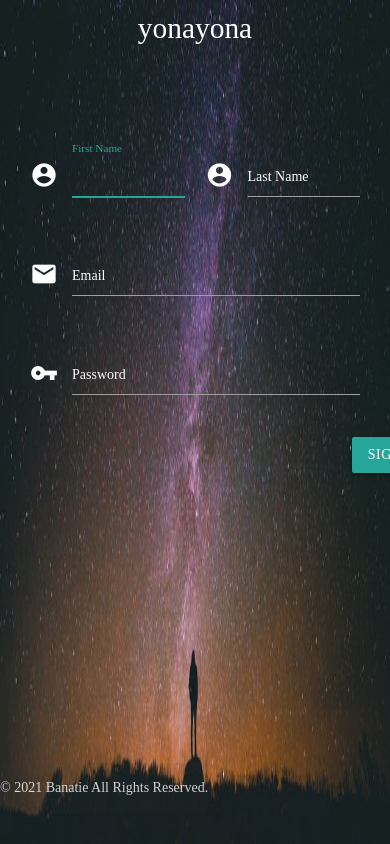
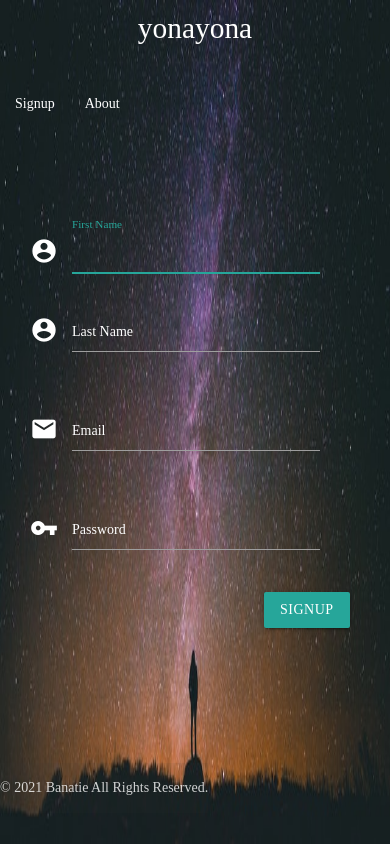
Before and after one commit to banatie/yonayona, a Django app: page /signup/ in a window 390 px wide; the page is wider, and only the part inside the window is pictured. Run offline with Django 3.2, Linux system fonts and the light colour scheme; some web fonts are replaced.

Commit message:
add responsive design for signup page

```diff
--- a/communicate/templates/communicate/signup.html
+++ b/communicate/templates/communicate/signup.html
@@ -19,53 +19,75 @@
      <title>yonayona</title>
       <!--キービジュアル-->
       <div class="key-visual">
-        <!--ナビゲーションヘッダ-->
+        <!--デスクトップ用　ナビゲーションヘッダ-->
+          <div class="hide-on-small-only">
             <div class="navbar-fixed">
               <nav class="transparent z-depth-0">
                 <div class="nav-wrapper">
                   <a href="{% url 'communicate:index' %}" class="brand-logo">yonayona</a>
-              <ul id="nav-mobile" class="right hide-on-med-and-down">
+                  <ul id="nav-mobile" class="right">
                     <li><a href="{% url 'communicate:signup' %}">Signup</a></li>
                     <li><a href="{% url 'communicate:about' %}">About</a></li>
                   </ul>
                 </div>
               </nav>
             </div>
+          </div>
+          <!--スマホ用　ナビゲーションヘッダ-->
+          <div class="hide-on-med-and-up">
+            <div class="row">
+              <nav class="transparent z-depth-0">
+                <div class="nav-wrapper">
+                  <a href="{% url 'communicate:index' %}" class="brand-logo">yonayona</a>
+                </div>
+              </nav>
+            </div>
+            <div class="row">
+              <nav class="transparent z-depth-0">
+                <div class="nav-wrapper">
+                  <ul id="nav-mobile" class="center">
+                    <li><a href="{% url 'communicate:signup' %}">Signup</a></li>
+                    <li><a href="{% url 'communicate:about' %}">About</a></li>
+                  </ul>
+                </div>
+              </nav>
+            </div>
+          </div>
           <!--ナビゲーションヘッダ-->
         <!--ボディ-->
           <div class="container">
             <div id="signup-form">
               <div class="row">
-                <form class="col s12" action="{% url 'communicate:signup' %}" method="post">
+                <form class="col l12" action="{% url 'communicate:signup' %}" method="post">
                   {% csrf_token %}
                   <div class="row">
-                    <div class="input-field col s6">
+                    <div class="input-field col l6">
                       <i class="material-icons prefix icon-white">account_circle</i>
                       <input name="first_name" id="first_name" type="text" class="validate" autofocus>
                       <label for="first_name">First Name</label>
                     </div>
-                    <div class="input-field col s6">
+                    <div class="input-field col l6">
                       <i class="material-icons prefix icon-white">account_circle</i>
                       <input name="last_name" id="last_name" type="text" class="validate">
                       <label for="last_name">Last Name</label>
                     </div>
                   </div>
                   <div class="row">
-                  <div class="input-field col s12">
+                  <div class="input-field col l12">
                     <i class="material-icons prefix icon-white">email</i>
                     <input name="email" id="email" type="email" class="validate">
                     <label for="email">Email</label>
                   </div>
                   </div>
                   <div class="row">
-                  <div class="input-field col s12">
+                  <div class="input-field col l12">
                     <i class="material-icons prefix icon-white">vpn_key</i>
                     <input name="password" id="password" type="password" class="validate">
                     <label for="password">Password</label>
                   </div>
                   </div>
                   <div class="row">
-                  <div class="col offset-s11 s1">
+                  <div class="col offset-l11 l1 offset-s8 s4">
                     <button class="btn waves-effect waves-light" type="submit" name="action">Signup</button>
                   </div>
                   </div>
```
Lines whose indentation alone changed are shown as unchanged.
